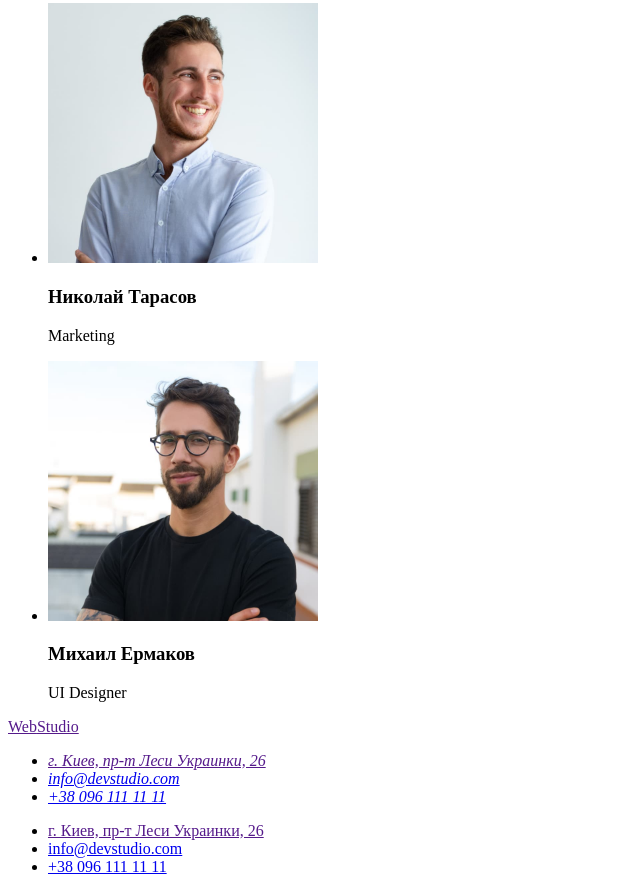
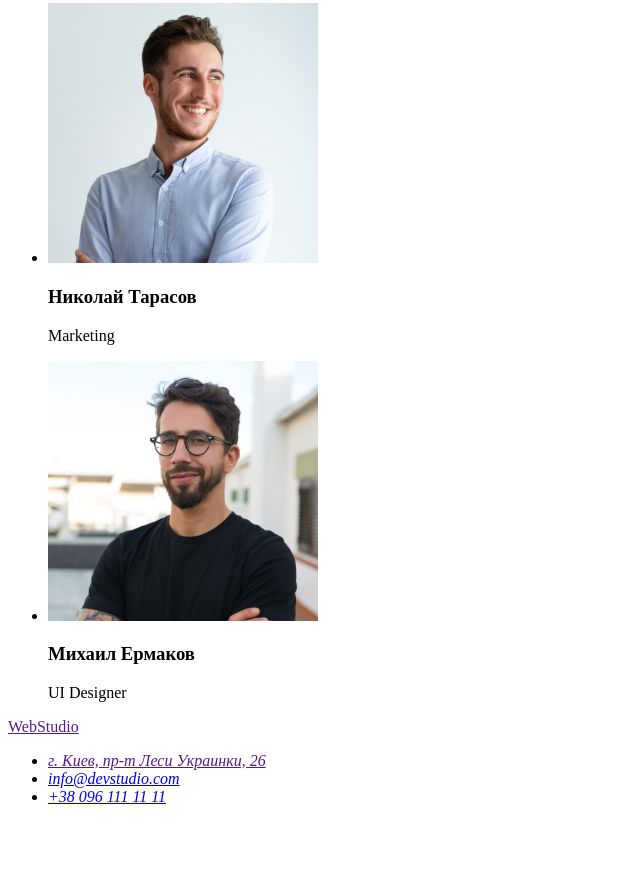
Before and after one commit to VeronikaAleshkova/goit-markup-hw-01, a plain HTML site: page index.html in a window 1280 px wide. Shown: the part 2282-3174 px from the top of the page, without its empty margins (0-640 px from the left). After the commit the page ends 3104 px from the top, so only its background shows below. Drawn offline with Linux system fonts and the light colour scheme.

Commit message:
Update index.html

```diff
--- a/index.html
+++ b/index.html
@@ -143,11 +143,6 @@
           <li><a href="tel:+38096111111">+38 096 111 11 11</a></li>
         </ul>
       </address>
-      <ul>
-        <li><a href="">г. Киев, пр-т Леси Украинки, 26</a></li>
-        <li><a href="mailto:info@devstudio.com">info@devstudio.com</a></li>
-        <li><a href="tel:+38096111111">+38 096 111 11 11</a></li>
-      </ul>
     </footer>
   </body>
 </html>
```
